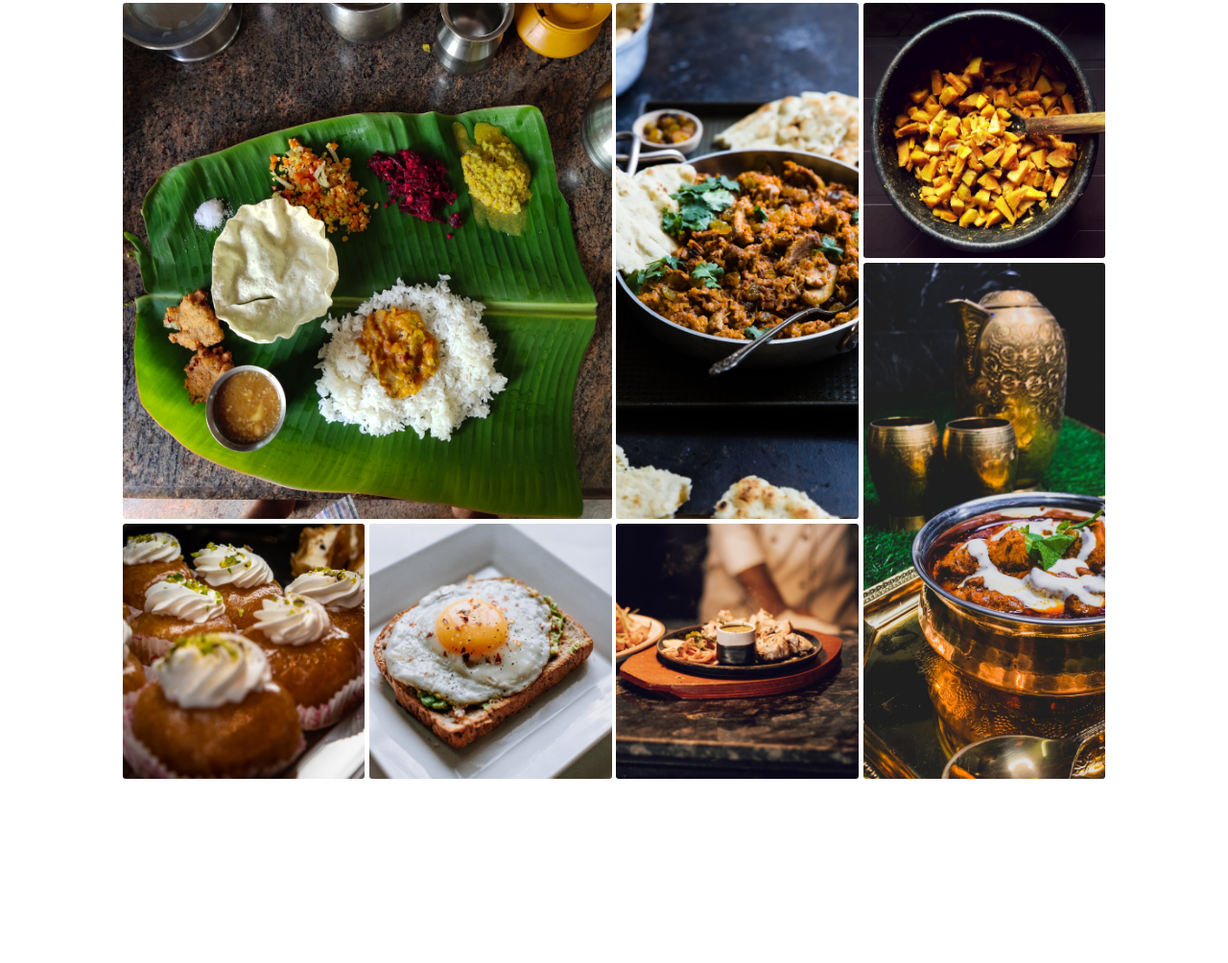
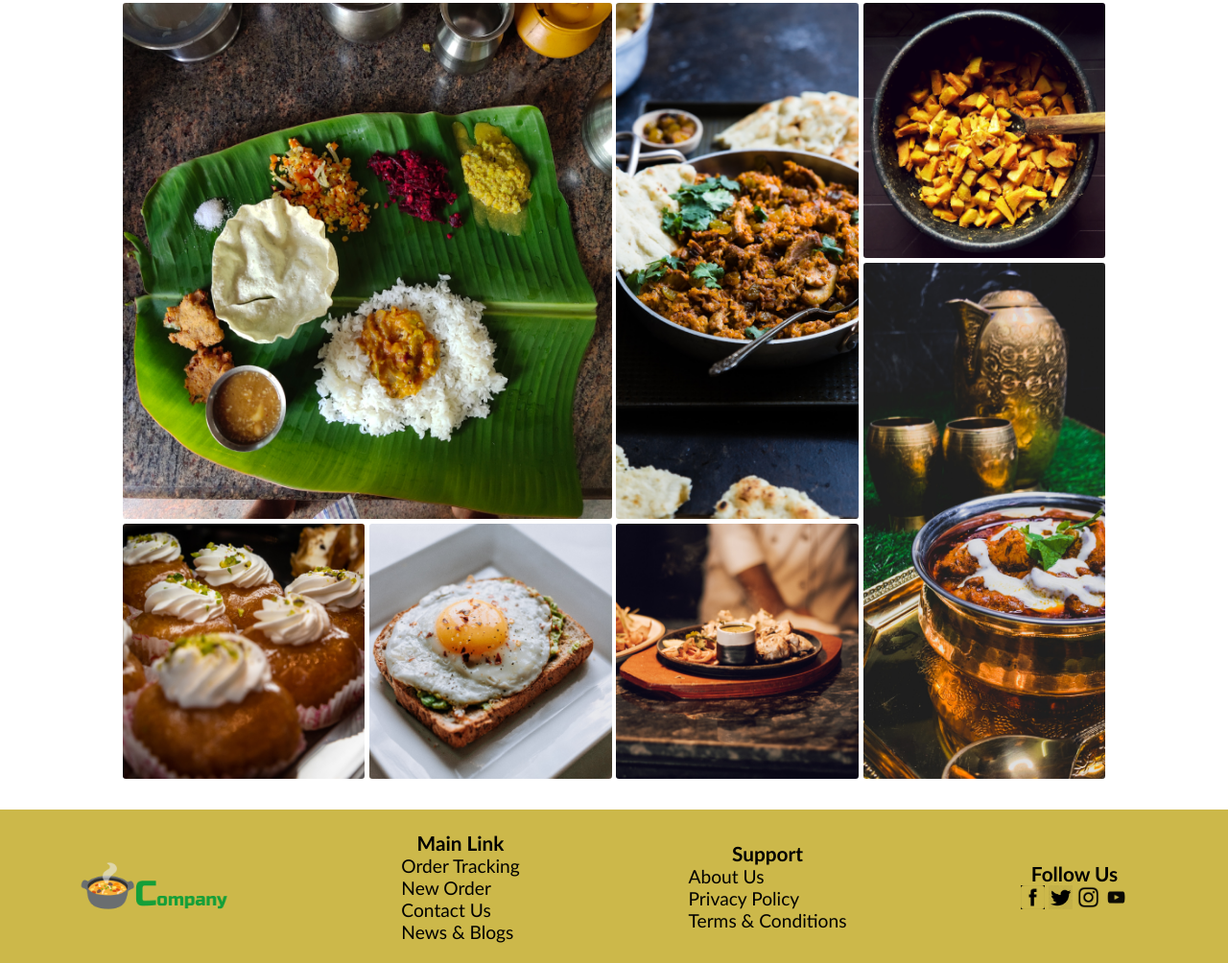
Before and after one commit to abhradeep01/vegetable-card, a plain HTML site: page index.html in a window 1280 px wide. Shown: the part 666-1670 px from the top of the page at 96% size. Before the commit the page ends 1481 px from the top, so only its background shows below. Drawn offline with Linux system fonts and the light colour scheme.

Commit message:
adding footer to the website

```diff
--- a/index.html
+++ b/index.html
@@ -83,7 +83,7 @@
                 </div>
             </section>
 
-            <!-- <section class="footer_section">
+            <section class="footer_section">
                 <div class="card logo">
                     <img src="./images/Logo.png" alt="company-logo">
                 </div>
@@ -104,8 +104,8 @@
                     </h5>
                 </div>
                 <div class="card contact">
-                    <label for="join">join our newsletter <br></label>
-                    <input type="text" id="join" placeholder="enter your email address">
+                    <!-- <label for="join">join our newsletter <br></label>
+                    <input type="text" id="join" placeholder="enter your email address"> -->
                     <h4>follow us</h4>
                     <div class="sub_contact">
                         <img src="./images/fb.png" alt="facebook-page link">
@@ -114,7 +114,7 @@
                         <img src="./images/youtube.jpg" alt="youtube channel link">
                     </div>
                 </div>
-            </section> -->
+            </section>
         </div>
     </div>
 </body>
--- a/style.css
+++ b/style.css
@@ -198,3 +198,37 @@
 .item7 {
     grid-row: 2/4;
 }
+.footer_section{
+    width:100%;
+    height:10rem;
+    display: flex;
+    flex-direction: row;
+    justify-content: space-around;
+    background-color:rgb(204, 184, 74);
+    margin-top:2rem;
+}
+.footer_section > .card{
+    width:20%;
+    display:flex;
+    flex-direction: column;
+    align-items: center;
+    justify-content: center;
+    align-content: space-around;
+}
+.card > h4{
+    font-size:1.3rem;
+    text-transform: capitalize;
+    font-weight:600;
+}
+.card > h5{
+    font-size:1.2em;
+    font-weight:400;
+    text-transform: capitalize;
+}
+.logo > img{
+    width:60%;
+}
+.contact img{
+    width:25px;
+    mix-blend-mode: multiply;
+}
```
